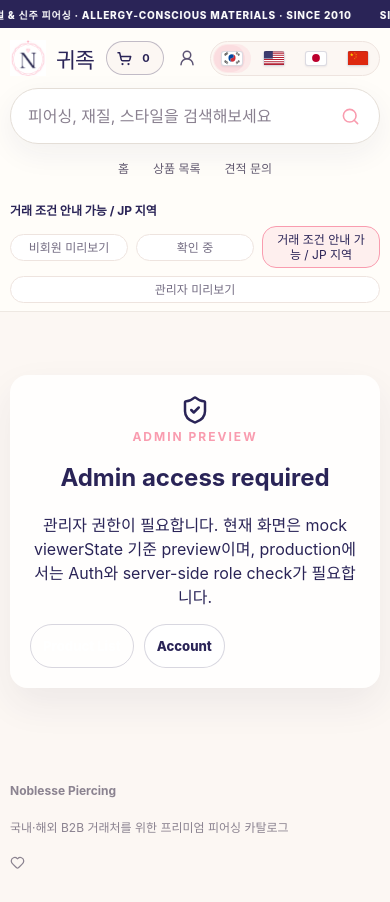
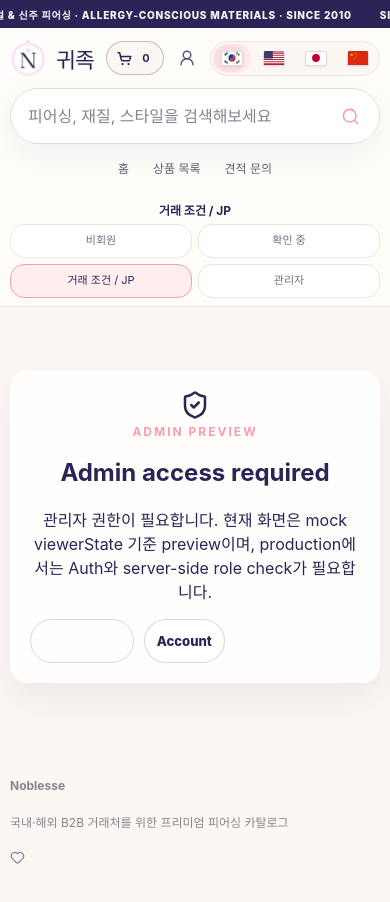
Before and after one commit to dgkim0127/noblesse, a React (Vite) app: page /admin in a window 390 px wide. Built offline with nearby package versions, Linux system fonts and the light colour scheme.

Commit message:
fix: refine catalog mobile ui follow-up

```diff
--- a/src/App.css
+++ b/src/App.css
@@ -837,6 +837,7 @@ h6 {
   border-radius: 999px;
   padding: 3px;
   background: var(--noblesse-bg);
+  max-width: 100%;
 }
 
 .language-switch-indicator {
@@ -881,6 +882,7 @@ h6 {
   padding: 0;
   border: 0;
   background: transparent;
+  z-index: 75;
 }
 
 .language-switch.is-dropdown .language-switch-indicator,
@@ -909,10 +911,14 @@ h6 {
   position: absolute;
   top: calc(100% + 8px);
   right: 0;
-  z-index: 5;
+  z-index: 6;
   opacity: 0;
   transform: translateY(-4px);
   pointer-events: none;
+  min-width: 42px;
+  min-height: 34px;
+  border: 1px solid #eee4df;
+  background: #fffdf9;
   box-shadow: 0 12px 26px rgb(42 36 87 / 10%);
   transition: opacity 160ms ease, transform 160ms ease;
 }
@@ -938,8 +944,10 @@ h6 {
 }
 
 .language-switch.is-dropdown:hover > a,
+.language-switch.is-dropdown.is-open > a,
 .language-switch.is-dropdown:focus-within > a,
 .noblesse-compact-header .site-header .language-switch:hover > a,
+.noblesse-compact-header .site-header .language-switch.is-open > a,
 .noblesse-compact-header .site-header .language-switch:focus-within > a {
   opacity: 1;
   transform: translateY(0);
@@ -1266,10 +1274,13 @@ h6 {
 }
 
 .compact-search-panel {
-  position: absolute;
-  top: 100%;
+  position: fixed;
+  top: calc(78px + env(safe-area-inset-top, 0px));
   left: 0;
+  z-index: 70;
   width: 100%;
+  max-height: calc(100dvh - 96px);
+  overflow-y: auto;
   border-top: 1px solid #eee8e2;
   border-bottom: 1px solid #eee8e2;
   padding: 44px max(24px, calc((100vw - 1180px) / 2)) 52px;
@@ -1656,10 +1667,14 @@ h6 {
   white-space: normal;
 }
 
-.preview-bar span {
+.preview-bar > span {
   flex: 1 1 100%;
   color: var(--noblesse-sub);
   font-weight: 700;
+}
+
+.viewer-label-compact {
+  display: none;
 }
 
 .preview-bar button {
@@ -3869,6 +3884,21 @@ h6 {
     font-size: 14px;
   }
 
+  .language-switch.is-dropdown .language-dropdown-trigger,
+  .noblesse-compact-header .site-header .language-switch .language-dropdown-trigger {
+    min-width: 42px;
+    min-height: 38px;
+    padding: 6px 8px;
+  }
+
+  .language-switch.is-dropdown > a,
+  .noblesse-compact-header .site-header .language-switch > a {
+    min-width: 42px;
+    min-height: 36px;
+    padding: 0 7px;
+    background: #fffdf9;
+  }
+
   .header-lower {
     grid-template-columns: 1fr;
     gap: 9px;
@@ -3946,7 +3976,68 @@ h6 {
   }
 
   .preview-bar {
+    gap: 6px;
     padding-bottom: 8px;
+  }
+
+  .preview-bar > span {
+    flex: 1 1 100%;
+    text-align: center;
+  }
+
+  .preview-bar button {
+    flex: 1 1 calc(50% - 6px);
+    min-height: 34px;
+    padding: 6px 8px;
+    font-size: 11px;
+  }
+
+  .preview-bar .viewer-label-full {
+    display: none;
+  }
+
+  .preview-bar .viewer-label-compact {
+    display: inline;
+  }
+
+  .compact-search-panel {
+    top: calc(64px + env(safe-area-inset-top, 0px));
+    left: 12px;
+    right: 12px;
+    width: auto;
+    max-height: calc(100dvh - 78px);
+    padding: 18px 14px 22px;
+    border: 1px solid #eee8e2;
+    border-radius: 20px;
+    transform: none;
+  }
+
+  .compact-search-form {
+    width: 100%;
+    margin-bottom: 20px;
+  }
+
+  .compact-search-form input {
+    padding: 12px 0;
+    font-size: 16px;
+  }
+
+  .compact-search-content {
+    grid-template-columns: 1fr;
+    gap: 18px;
+  }
+
+  .compact-search-content h2 {
+    margin-bottom: 10px;
+  }
+
+  .compact-popular-list {
+    grid-template-columns: 1fr;
+    gap: 8px;
+  }
+
+  .compact-popular-list span {
+    white-space: normal;
   }
 
   .hero {
--- a/src/components/AdminShell.jsx
+++ b/src/components/AdminShell.jsx
@@ -21,7 +21,7 @@ export function AdminShell() {
         <Gauge size={24} />
         <div>
           <strong>귀족 Admin</strong>
-          <span>Noblesse Piercing Admin Preview</span>
+          <span>Noblesse Admin Preview</span>
         </div>
       </div>
       <span className="admin-preview-badge">Mock Preview</span>
--- a/src/components/StoreShell.jsx
+++ b/src/components/StoreShell.jsx
@@ -195,6 +195,33 @@ const shellCopy = {
   },
 }
 
+const shellCompactViewerLabels = {
+  kr: {
+    guest: '비회원',
+    pending: '확인 중',
+    approved: '거래 조건 / JP',
+    admin: '관리자',
+  },
+  en: {
+    guest: 'Guest',
+    pending: 'Review',
+    approved: 'Trade terms / JP',
+    admin: 'Admin',
+  },
+  jp: {
+    guest: 'ゲスト',
+    pending: '確認中',
+    approved: '取引条件 / JP',
+    admin: '管理者',
+  },
+  cn: {
+    guest: '访客',
+    pending: '确认中',
+    approved: '交易条件 / JP',
+    admin: '管理',
+  },
+}
+
 const readSearchHistory = () => {
   if (typeof window === 'undefined') return []
 
@@ -219,11 +246,28 @@ function AnimatedBrandName({ ariaHidden = false, text }) {
 }
 
 function LanguageSwitch({ countryLabels, isCompact = false, languageSwitch, locale, toLanguagePath }) {
+  const [isOpen, setIsOpen] = useState(false)
   const activeIndex = supportedLocales.indexOf(locale)
   const activeCountry = countryLabels[locale]
+  const switchClassName = `language-switch compact ${isCompact ? 'is-dropdown' : ''} ${isOpen ? 'is-open' : ''}`.trim()
 
-  return <div className={`language-switch compact ${isCompact ? 'is-dropdown' : ''}`} style={{ '--language-index': activeIndex }} aria-label={languageSwitch}>
-    <button className="language-dropdown-trigger" type="button" aria-label={`${languageSwitch}: ${activeCountry}`}>
+  const closeMenu = () => setIsOpen(false)
+
+  return <div
+    className={switchClassName}
+    style={{ '--language-index': activeIndex }}
+    aria-label={languageSwitch}
+    onBlur={(event) => {
+      if (!event.currentTarget.contains(event.relatedTarget)) closeMenu()
+    }}
+  >
+    <button
+      className="language-dropdown-trigger"
+      type="button"
+      aria-expanded={isCompact ? isOpen : undefined}
+      aria-label={`${languageSwitch}: ${activeCountry}`}
+      onClick={() => setIsOpen((current) => !current)}
+    >
       <span className={`flag-icon flag-${locale}`} aria-hidden="true" />
       <ChevronDown size={13} />
     </button>
@@ -232,6 +276,7 @@ function LanguageSwitch({ countryLabels, isCompact = false, languageSwitch, loca
       aria-label={countryLabels[item]}
       className={locale === item ? 'active' : ''}
       key={item}
+      onClick={closeMenu}
       title={countryLabels[item]}
       to={toLanguagePath(item)}
     >
@@ -267,8 +312,10 @@ export function StoreShell() {
   const [isHeaderCompact, setIsHeaderCompact] = useState(false)
   const [navIndicator, setNavIndicator] = useState({ left: 0, ready: false, width: 0 })
   const { buyerAccess, inquiryItems, isAdmin, isApproved, isGuest, isPending, setViewerState, viewerState } = useCommerce()
-  const { locale, localeMeta, toLanguagePath, toLocalePath } = useLocalePath()
+  const { locale, toLanguagePath, toLocalePath } = useLocalePath()
   const copy = shellCopy[locale] ?? shellCopy.kr
+  const compactViewerLabels = shellCompactViewerLabels[locale] ?? copy.viewerLabels
+  const headerBrandName = locale === 'kr' ? '귀족' : 'Noblesse'
 
   useEffect(() => {
     const nav = navRef.current
@@ -389,9 +436,7 @@ export function StoreShell() {
     setIsCompactSearchOpen((current) => !current)
     setIsSearchOpen(false)
   }
-  const brandHomeLabel = localeMeta.brandName === 'Noblesse Piercing'
-    ? 'Noblesse Piercing home'
-    : `${localeMeta.brandName} Noblesse Piercing home`
+  const brandHomeLabel = locale === 'kr' ? '귀족 Noblesse home' : 'Noblesse home'
 
   return <div className={`site-shell ${isHeaderCompact ? 'has-compact-header' : ''}`}>
     <div className="top-marquee" aria-label="Noblesse material notice">
@@ -404,11 +449,11 @@ export function StoreShell() {
       <div className="header-main">
         <Link className="brand" to={toLocalePath('/')} aria-label={brandHomeLabel}>
           <img className="brand-logo" src={noblesseLogo} alt="" aria-hidden="true" width="48" height="48" />
-          <AnimatedBrandName ariaHidden text={localeMeta.brandName} />
+          <AnimatedBrandName ariaHidden text={headerBrandName} />
         </Link>
 
         <Link className="compact-brand-title" to={toLocalePath('/')} aria-label={brandHomeLabel}>
-          <AnimatedBrandName ariaHidden text={localeMeta.brandName} />
+          <AnimatedBrandName ariaHidden text={headerBrandName} />
         </Link>
 
         <div className="header-search-wrap top-search" ref={searchRef}>
@@ -547,11 +592,17 @@ export function StoreShell() {
       </div>
 
       <div className="preview-bar">
-        <span>{copy.viewerLabels[viewerState]}</span>
-        {['guest', 'pending', 'approved', 'admin'].map((state) => <button className={viewerState === state ? 'active' : ''} key={state} type="button" onClick={() => setViewerState(state)}>{copy.viewerLabels[state]}</button>)}
+        <span>
+          <span className="viewer-label-full">{copy.viewerLabels[viewerState]}</span>
+          <span className="viewer-label-compact">{compactViewerLabels[viewerState]}</span>
+        </span>
+        {['guest', 'pending', 'approved', 'admin'].map((state) => <button className={viewerState === state ? 'active' : ''} key={state} type="button" onClick={() => setViewerState(state)}>
+          <span className="viewer-label-full">{copy.viewerLabels[state]}</span>
+          <span className="viewer-label-compact">{compactViewerLabels[state]}</span>
+        </button>)}
       </div>
     </header>
     <Outlet />
-    <footer className="site-footer"><strong>Noblesse Piercing</strong><span>{copy.footer}</span><Heart size={15} /></footer>
+    <footer className="site-footer"><strong>Noblesse</strong><span>{copy.footer}</span><Heart size={15} /></footer>
   </div>
 }
--- a/src/content/agreements/buyerTerms.js
+++ b/src/content/agreements/buyerTerms.js
@@ -2,14 +2,14 @@ export const buyerTerms = {
   key: 'buyer_terms',
   version: 'buyer-terms-v1.0',
   titleKo: '귀족 도매 회원 및 견적 이용 조건',
-  titleEn: 'Noblesse Piercing B2B Member and Quote Terms',
+  titleEn: 'Noblesse B2B Member and Quote Terms',
   required: true,
   sections: [
     {
       headingKo: '제1조 목적',
       headingEn: 'Article 1. Purpose Of B2B Member Terms',
       bodyKo: '이 문서는 귀족이 승인 도매 회원에게 제공하는 회원가, 시장별 가격, MOQ, Inquiry List, Request Quote 및 Admin Quote 운영 기준을 설명합니다.',
-      bodyEn: 'This document describes the B2B member standards for approved buyer pricing, regional pricing, MOQ, Inquiry List, Request Quote, and Admin Quote provided by Noblesse Piercing to approved wholesale members.',
+      bodyEn: 'This document describes the B2B member standards for approved buyer pricing, regional pricing, MOQ, Inquiry List, Request Quote, and Admin Quote provided by Noblesse to approved wholesale members.',
     },
     {
       headingKo: '제2조 도매 회원 승인 기준',
--- a/src/content/agreements/privacyPolicy.js
+++ b/src/content/agreements/privacyPolicy.js
@@ -2,7 +2,7 @@ export const privacyPolicy = {
   key: 'privacy_policy',
   version: 'privacy-policy-v1.0',
   titleKo: '귀족 개인정보 처리방침',
-  titleEn: 'Noblesse Piercing Privacy Policy',
+  titleEn: 'Noblesse Privacy Policy',
   required: false,
   sections: [
     {
--- a/src/content/agreements/termsOfService.js
+++ b/src/content/agreements/termsOfService.js
@@ -2,20 +2,20 @@ export const termsOfService = {
   key: 'terms_of_service',
   version: 'terms-v1.0',
   titleKo: '귀족 이용약관',
-  titleEn: 'Noblesse Piercing Terms of Service',
+  titleEn: 'Noblesse Terms of Service',
   required: true,
   sections: [
     {
       headingKo: '제1조 목적',
       headingEn: 'Article 1. Purpose',
-      bodyKo: '이 약관은 귀족이 운영하는 Noblesse Piercing 웹사이트를 통해 제공하는 피어싱 도매 카탈로그, 회원가입, 도매 회원 승인, 회원가 열람, Inquiry List, Request Quote, My Inquiries 및 Admin Quote 관련 서비스 이용 조건을 정합니다.',
-      bodyEn: 'These terms define the service conditions for the Noblesse Piercing wholesale piercing catalog, membership request, buyer approval, approved buyer pricing, Inquiry List, Request Quote, My Inquiries, and Admin Quote services.',
+      bodyKo: '이 약관은 귀족이 운영하는 Noblesse 웹사이트를 통해 제공하는 피어싱 도매 카탈로그, 회원가입, 도매 회원 승인, 회원가 열람, Inquiry List, Request Quote, My Inquiries 및 Admin Quote 관련 서비스 이용 조건을 정합니다.',
+      bodyEn: 'These terms define the service conditions for the Noblesse wholesale piercing catalog, membership request, buyer approval, approved buyer pricing, Inquiry List, Request Quote, My Inquiries, and Admin Quote services.',
     },
     {
       headingKo: '제2조 정의',
       headingEn: 'Article 2. Definitions',
-      bodyKo: '사이트는 귀족이 운영하는 Noblesse Piercing 웹사이트를 의미합니다. 이용자는 사이트를 방문하거나 이용하는 사람을 의미합니다. 비회원은 로그인하지 않은 방문자입니다. 회원은 도매 회원가입 신청을 제출했거나 서비스를 이용하는 사업자 또는 담당자를 의미합니다. 승인 도매 회원은 귀족이 회원가와 견적 기능 접근을 허용한 회원입니다.',
-      bodyEn: 'The site means the Noblesse Piercing website. A user means a visitor or user of the site. A guest means a visitor without sign-in. A member means a business or contact person requesting or using membership access. An approved wholesale member means a member granted pricing and quote access by Noblesse.',
+      bodyKo: '사이트는 귀족이 운영하는 Noblesse 웹사이트를 의미합니다. 이용자는 사이트를 방문하거나 이용하는 사람을 의미합니다. 비회원은 로그인하지 않은 방문자입니다. 회원은 도매 회원가입 신청을 제출했거나 서비스를 이용하는 사업자 또는 담당자를 의미합니다. 승인 도매 회원은 귀족이 회원가와 견적 기능 접근을 허용한 회원입니다.',
+      bodyEn: 'The site means the Noblesse website. A user means a visitor or user of the site. A guest means a visitor without sign-in. A member means a business or contact person requesting or using membership access. An approved wholesale member means a member granted pricing and quote access by Noblesse.',
     },
     {
       headingKo: '제3조 핵심 용어',
--- a/src/data/catalog.js
+++ b/src/data/catalog.js
@@ -73,7 +73,7 @@ export const mockUsers = {
   admin: {
     uid: 'mock-admin',
     email: '',
-    companyName: 'Noblesse Piercing',
+    companyName: 'Noblesse',
     contactName: 'Noblesse Admin',
     country: 'KR',
     preferredLanguage: 'ko',
@@ -287,9 +287,9 @@ export const mockBanners = [
     titleKo: '글로벌 피어싱 셀렉션',
     titleEn: 'Global Piercing Edit',
     titleJa: 'グローバルピアスセレクション',
-    subtitleKo: '노블레스 피어싱의 수출 베스트 아이템',
-    subtitleEn: 'Export-ready Noblesse Piercing essentials',
-    subtitleJa: 'ノブレスピアスの輸出向けベストアイテム',
+    subtitleKo: 'Noblesse 수출 베스트 아이템',
+    subtitleEn: 'Export-ready Noblesse essentials',
+    subtitleJa: 'Noblesseの輸出向けベストアイテム',
     desktopImageUrl: 'https://cdn.example.com/banners/global-buyer-edit/desktop.webp',
     mobileImageUrl: 'https://cdn.example.com/banners/global-buyer-edit/mobile.webp',
     linkType: 'collection',
--- a/src/pages/HomePage.jsx
+++ b/src/pages/HomePage.jsx
@@ -44,14 +44,14 @@ const homeCopy = {
     supportNote: 'Email, KakaoTalk, WhatsApp 상담 채널을 준비 중입니다.',
     supportSmall: '담당자 확인 후 견적과 거래 조건을 안내드립니다.',
     companyTitle: '회사 정보',
-    companyNote: 'Noblesse Piercing',
+    companyNote: 'Noblesse',
     companySmall: '국내·해외 B2B 피어싱 카탈로그 / 거래처 문의 지원',
     brandNoteTitle: '국내·해외 거래처를 위한 구성',
     brandNoteText: '큰 상품 이미지, 소재와 옵션, MOQ, 거래 문의 흐름을 제공합니다.',
   },
   en: {
     eyebrow: 'Domestic & global B2B catalog',
-    title: 'Noblesse Piercing',
+    title: 'Noblesse',
     lead: 'A Noblesse piercing catalog for domestic and international B2B buyers.',
     note: 'Review product details, MOQ, materials, and options, then send a trade inquiry.',
     viewCatalog: 'View Catalog',
@@ -86,15 +86,15 @@ const homeCopy = {
     supportNote: 'Email, KakaoTalk, and WhatsApp support channels are being prepared.',
     supportSmall: 'Our team follows up with quotation and trade terms after review.',
     companyTitle: 'Company Info',
-    companyNote: 'Noblesse Piercing',
+    companyNote: 'Noblesse',
     companySmall: 'Domestic and global B2B piercing catalog / Trade inquiry support',
     brandNoteTitle: 'Built For B2B Trade Inquiries',
     brandNoteText: 'Large product images, material and option details, MOQ, and a clear inquiry flow.',
   },
   jp: {
     eyebrow: '国内・海外B2Bカタログ',
-    title: '貴族ピアス',
-    lead: '国内・海外B2B取引先向けのNoblesseピアスカタログです。',
+    title: 'Noblesse',
+    lead: '国内・海外B2B取引先向けのNoblesseカタログです。',
     note: '商品情報、最小数量、素材、オプションを確認し、取引先お問い合わせを送信してください。',
     viewCatalog: '商品を見る',
     access: '取引先お問い合わせ',
@@ -119,7 +119,7 @@ const homeCopy = {
     exportTitle: '輸出ベスト',
     exportNote: '輸出相談に適したおすすめスタイルです。',
     viewAll: 'すべて見る',
-    campaignTitle: '貴族ピアス シグネチャー',
+    campaignTitle: 'Noblesse Signature',
     campaignNote: '国内・海外の取引先お問い合わせに合わせたピアススタイルです。',
     campaignCta: '取引条件を問い合わせる',
     recentTitle: '最近見た商品',
@@ -128,15 +128,15 @@ const homeCopy = {
     supportNote: 'Email、KakaoTalk、WhatsAppの相談チャネルを準備中です。',
     supportSmall: '担当者確認後、見積と取引条件をご案内します。',
     companyTitle: '会社情報',
-    companyNote: 'Noblesse Piercing',
+    companyNote: 'Noblesse',
     companySmall: '国内・海外B2Bピアスカタログ / 取引先お問い合わせサポート',
     brandNoteTitle: '国内・海外取引先向け構成',
     brandNoteText: '大きな商品画像、素材とオプション、最小数量、わかりやすいお問い合わせフローを提供します。',
   },
   cn: {
     eyebrow: '国内外B2B商品目录',
-    title: '高贵的穿孔',
-    lead: '面向国内外B2B买家的 Noblesse 穿孔商品目录。',
+    title: 'Noblesse',
+    lead: '面向国内外B2B买家的 Noblesse 商品目录。',
     note: '查看商品信息、最小数量、材质和选项后，请提交贸易咨询。',
     viewCatalog: '查看商品',
     access: '贸易咨询',
@@ -161,7 +161,7 @@ const homeCopy = {
     exportTitle: '出口热选',
     exportNote: '适合出口咨询的推荐款式。',
     viewAll: '查看全部',
-    campaignTitle: '高贵的穿孔 Signature',
+    campaignTitle: 'Noblesse Signature',
     campaignNote: '为国内外贸易咨询精选的穿孔风格。',
     campaignCta: '咨询交易条件',
     recentTitle: '最近浏览',
@@ -170,7 +170,7 @@ const homeCopy = {
     supportNote: 'Email、KakaoTalk、WhatsApp 咨询渠道正在准备中。',
     supportSmall: '工作人员确认后，将提供报价和交易条件。',
     companyTitle: '公司信息',
-    companyNote: 'Noblesse Piercing',
+    companyNote: 'Noblesse',
     companySmall: '国内外B2B穿孔商品目录 / 贸易咨询支持',
     brandNoteTitle: '面向国内外B2B买家设计',
     brandNoteText: '提供大图商品展示、材质和选项、最小数量以及清晰的咨询流程。',
@@ -215,9 +215,9 @@ const collectionCopy = {
     cn: '光泽清晰的高端锆石款式。',
   },
   'export-best-items': {
-    kr: '수출 상담에 적합한 Noblesse Piercing 핵심 상품입니다.',
-    en: 'Core Noblesse Piercing items for export sourcing.',
-    jp: '輸出相談に適したNoblesse Piercingの中心商品です。',
+    kr: '수출 상담에 적합한 Noblesse 핵심 상품입니다.',
+    en: 'Core Noblesse items for export sourcing.',
+    jp: '輸出相談に適したNoblesseの中心商品です。',
     cn: '适合出口采购咨询的核心商品。',
   },
   'new-arrivals': {
@@ -344,7 +344,7 @@ function getCollectionTitle(collection, locale) {
 }
 
 const latinScrambleCharacters = 'ABCDEFGHIJKLMNOPQRSTUVWXYZabcdefghijklmnopqrstuvwxyz'
-const globalScrambleCharacters = 'ABCDEFGHIJKLMNOPQRSTUVWXYZabcdefghijklmnopqrstuvwxyz0123456789가나다라마바사아자차카타파하ピアス貴族高贵穿孔'
+const globalScrambleCharacters = 'ABCDEFGHIJKLMNOPQRSTUVWXYZabcdefghijklmnopqrstuvwxyz0123456789Noblesse귀족'
 
 const lastScrambleTextByKey = new Map()
 
@@ -527,7 +527,7 @@ export function HomePage() {
           <Link className="secondary-action" to={toLocalePath(heroCta.to)}><ScrambleText persistKey="hero-secondary-cta">{heroCta.label}</ScrambleText></Link>
         </div>
       </div>
-      <div className="hero-art home-hero-art hero-carousel" aria-label="Noblesse Piercing banner carousel">
+      <div className="hero-art home-hero-art hero-carousel" aria-label="Noblesse banner carousel">
         <div className="hero-carousel-track" style={{ transform: `translateX(-${activeHeroBanner * 100}%)` }}>
           {heroBanners.map((banner, index) => {
             const bannerTitle = getLocalizedValue(banner.title, locale)
--- a/src/pages/LoginPage.jsx
+++ b/src/pages/LoginPage.jsx
@@ -4,7 +4,7 @@ import { useCommerce } from '../commerce/commerceStore'
 import { useLocalePath } from '../utils/locale'
 
 const brandKoreanName = '귀족'
-const brandLanguageLabel = '피어싱 / Piercing / ピアス / 冲孔'
+const brandLanguageLabel = '귀족 / Noblesse'
 
 export function LoginPage() {
   const navigate = useNavigate()
--- a/src/utils/locale.js
+++ b/src/utils/locale.js
@@ -8,25 +8,25 @@ export const localeMeta = {
     code: 'KR',
     flag: '🇰🇷',
     brandName: '귀족',
-    languageLabel: '피어싱 / Piercing / ピアス / 冲孔',
+    languageLabel: '귀족 / Noblesse',
   },
   en: {
     code: 'EN',
     flag: '🇺🇸',
-    brandName: 'Noblesse Piercing',
-    languageLabel: 'Piercing / 피어싱 / ピアス / 冲孔',
+    brandName: 'Noblesse',
+    languageLabel: 'Noblesse / 귀족',
   },
   jp: {
     code: 'JP',
     flag: '🇯🇵',
-    brandName: '貴族ピアス',
-    languageLabel: 'ピアス / Piercing / 피어싱 / 冲孔',
+    brandName: 'Noblesse',
+    languageLabel: 'Noblesse / 귀족',
   },
   cn: {
     code: 'CN',
     flag: '🇨🇳',
-    brandName: '高贵的穿孔',
-    languageLabel: '冲孔 / Piercing / 피어싱 / ピアス',
+    brandName: 'Noblesse',
+    languageLabel: 'Noblesse / 귀족',
   },
 }
 
```
Also changed, not shown: supabase/VALIDATION_NOTES.md (+14 -0 lines), 4 other files (tests, documents, lock files or other folders).
